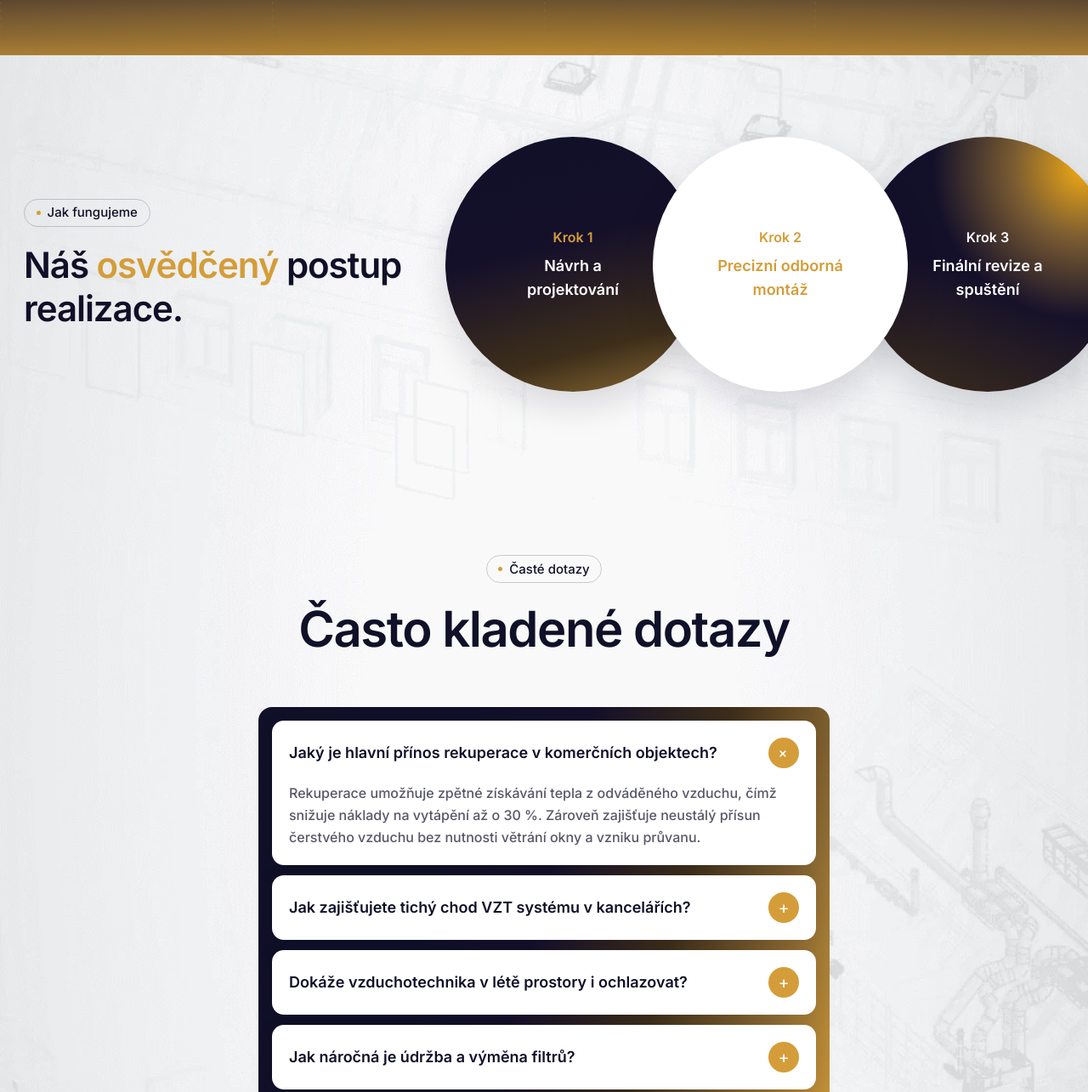
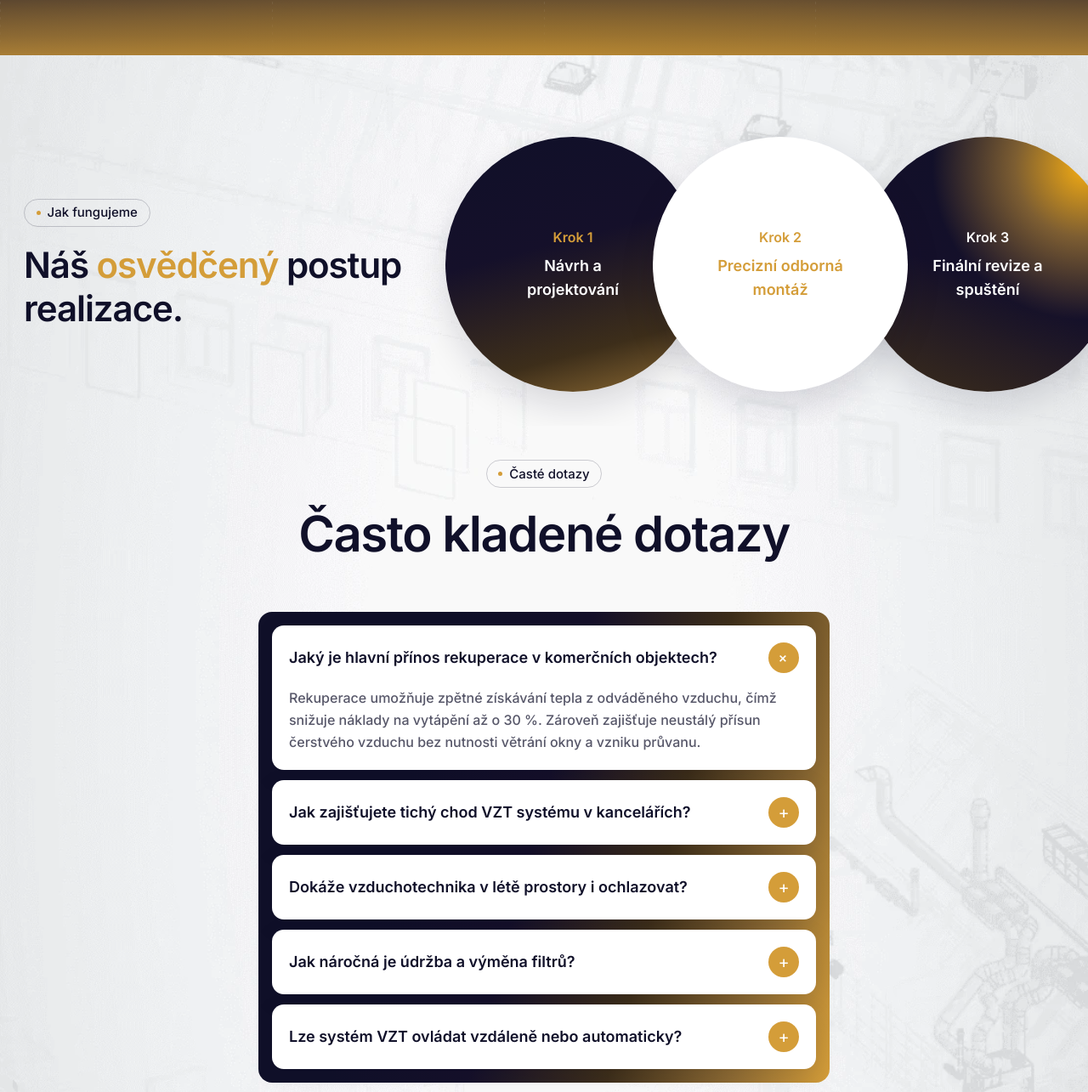
Before and after one commit to GringoOG/prokat, an Astro site: page /sluzby/vzduchotechnika in a window 1280 px wide. Shown: the part 3606-4891 px from the top of the page at 85% size. Built offline with nearby package versions, Linux system fonts and the light colour scheme; Astro itself is replaced by a stand-in of ours.

Commit message:
Zmenšit mezeru mezi Jak fungujeme a FAQ na stránkách služeb.
Co-authored-by: Cursor <cursoragent@cursor.com>

```diff
--- a/src/pages/sluzby/[slug].astro
+++ b/src/pages/sluzby/[slug].astro
@@ -152,7 +152,7 @@ if (!service) {
       </div>
     </section>
 
-    <section class="process-panel relative overflow-hidden py-16 lg:py-24">
+    <section class="process-panel relative overflow-hidden pt-16 pb-8 lg:pt-24 lg:pb-10">
       <div class="mx-auto max-w-site px-6 lg:px-[28px]">
         <div class="flex flex-col gap-12 lg:flex-row lg:items-center lg:justify-between lg:gap-8 xl:gap-12">
           <div class="max-w-md shrink-0 lg:max-w-[320px] xl:max-w-md">
@@ -211,7 +211,7 @@ if (!service) {
       </div>
     </section>
 
-    <section class="services-watermark relative py-16 lg:py-24">
+    <section class="services-watermark relative pt-8 pb-16 lg:pt-10 lg:pb-24">
       <div class="relative mx-auto max-w-site px-6 lg:px-[28px]">
         <div class="mb-10 text-center lg:mb-14">
           <SeoLabel class="mx-auto mb-5">Časté dotazy</SeoLabel>
```
